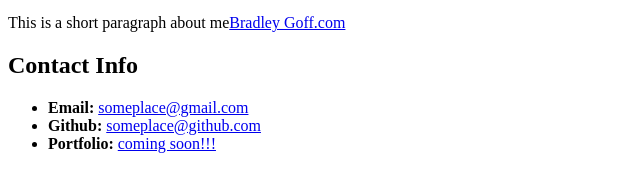
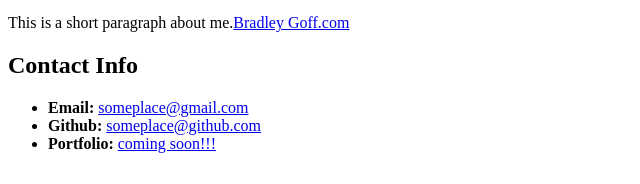
Before and after one commit to bg9892/bio, a plain HTML site: page bio.html in a window 1280 px wide. Shown: the part 333-517 px from the top of the page, 0-640 px from the left. Drawn offline with Linux system fonts and the light colour scheme.

Commit message:
still playing

```diff
--- a/bio.html
+++ b/bio.html
@@ -11,7 +11,7 @@
 
     <a href="https://via.placeholder.com"><img src="https://via.placeholder.com/200"></a>
 
-    <p>This is a short paragraph about me<a href="#">Bradley Goff.com</a></p>
+    <p>This is a short paragraph about me.<a href="#">Bradley Goff.com</a></p>
 
     <h2>Contact Info</h2>
 
```
